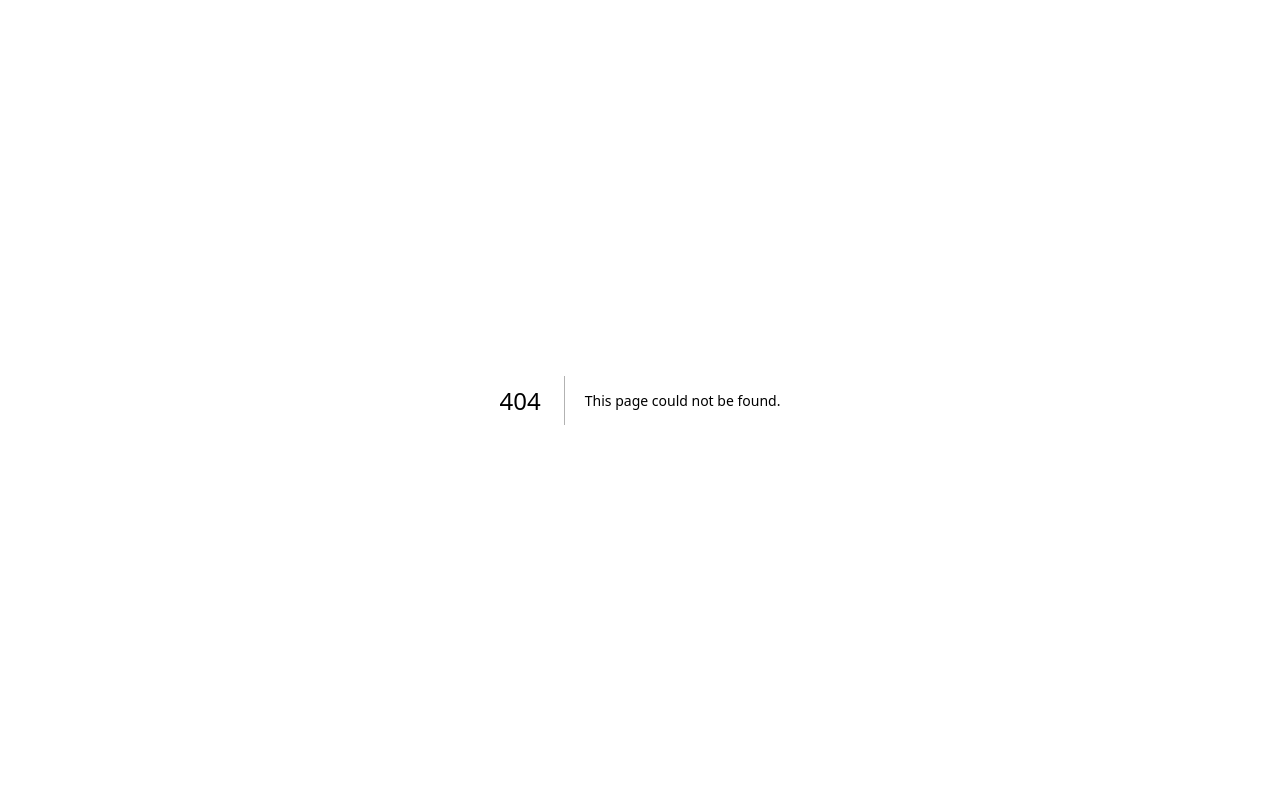
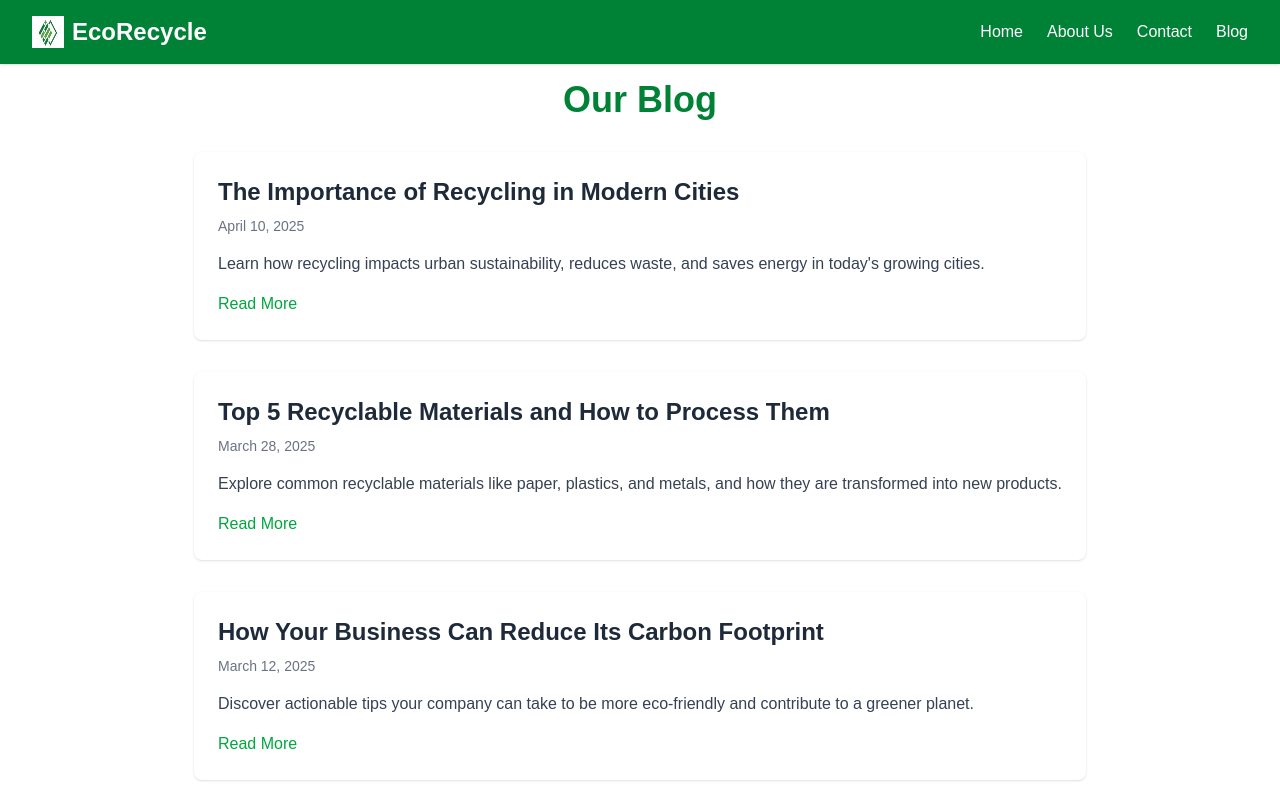
Before and after one commit to Armand9999/waste-recycling, a Next.js app: page /blog in a window 1280 px wide. Before the commit this address had no page. Shown: the top 800 px of the page. Built offline with nearby package versions, Linux system fonts and the light colour scheme.

Commit message:
Blog page added

```diff
--- /dev/null
+++ b/app/blog/page.tsx
@@ -0,0 +1,53 @@
+// app/blog/page.tsx
+"use client";
+
+import { useState } from "react";
+import Link from "next/link";
+import Navbar from "../ui/Navbar";
+import Footer from "../ui/Footer";
+import posts from "../data/posts";
+
+export default function BlogPage() {
+  const [activePost, setActivePost] = useState(null);
+
+  return (
+    <div className="flex flex-col min-h-screen ">
+        <Navbar />
+        <div className="max-w-4xl mx-auto">
+            <h1 className="text-4xl font-bold mb-8 text-center text-green-700 mt-4">Our Blog</h1>
+            <div className="grid gap-8">
+            {posts.map((post) => (
+                <div
+                key={post.slug}
+                className="bg-white p-6 rounded-lg shadow hover:shadow-md transition cursor-pointer"
+                onClick={() => setActivePost(post)}
+                >
+                <h2 className="text-2xl font-semibold text-gray-800 mb-2">{post.title}</h2>
+                <p className="text-sm text-gray-500 mb-4">{post.date}</p>
+                <p className="text-gray-700 mb-4">{post.excerpt}</p>
+                <span className="text-green-600 hover:underline font-medium">Read More</span>
+                </div>
+            ))}
+            </div>
+        </div>
+
+        {/* Overlay Modal */}
+        {activePost && (
+            <div className="fixed inset-0 bg-grey bg-opacity-50 z-50 flex items-center justify-center px-4">
+            <div className="bg-white max-w-2xl w-full p-6 rounded-lg shadow-lg relative overflow-y-auto max-h-[80vh]">
+                <button
+                className="absolute top-4 right-4 text-gray-600 hover:text-red-500"
+                onClick={() => setActivePost(null)}
+                >
+                &#x2715;
+                </button>
+                <h2 className="text-2xl font-bold mb-2 text-green-700">{activePost.title}</h2>
+                <p className="text-sm text-gray-500 mb-4">{activePost.date}</p>
+                <div className="prose" dangerouslySetInnerHTML={{ __html: activePost.content }}></div>
+            </div>
+            </div>
+        )}
+        <Footer />
+    </div>
+  );
+}
--- /dev/null
+++ b/app/data/posts.ts
@@ -0,0 +1,25 @@
+const posts = [
+    {
+      title: "The Importance of Recycling in Modern Cities",
+      slug: "importance-of-recycling",
+      date: "April 10, 2025",
+      excerpt: "Learn how recycling impacts urban sustainability, reduces waste, and saves energy in today's growing cities.",
+      content: "<p>Recycling is crucial for reducing landfill waste and conserving natural resources. In modern cities, proper waste management can dramatically decrease carbon emissions and create jobs. Citizens can contribute by separating recyclables, reducing consumption, and supporting eco-conscious businesses.</p>"
+    },
+    {
+      title: "Top 5 Recyclable Materials and How to Process Them",
+      slug: "top-5-recyclables",
+      date: "March 28, 2025",
+      excerpt: "Explore common recyclable materials like paper, plastics, and metals, and how they are transformed into new products.",
+      content: "<p>Paper, cardboard, plastics (1 and 2), glass, and aluminum are some of the most recyclable materials. Each material has a specific process, including sorting, cleaning, and reprocessing. Educating the public on how to properly recycle can increase recovery rates significantly.</p>"
+    },
+    {
+      title: "How Your Business Can Reduce Its Carbon Footprint",
+      slug: "business-carbon-footprint",
+      date: "March 12, 2025",
+      excerpt: "Discover actionable tips your company can take to be more eco-friendly and contribute to a greener planet.",
+      content: "<p>Businesses can reduce their carbon footprint by switching to renewable energy, minimizing waste, and encouraging remote work. Partnering with recycling services and using sustainable packaging can also make a big difference in environmental impact.</p>"
+    }
+  ];
+
+  export default posts;
--- a/app/page.tsx
+++ b/app/page.tsx
@@ -12,25 +12,7 @@ export default function Home() {
         <h2 className="text-4xl font-bold mb-6">Welcome to EcoRecycle</h2>
         <p className="text-lg mb-6">Promoting a cleaner, greener tomorrow through responsible recycling.</p>
 
-        {/* <div className="grid md:grid-cols-3 justify-items-center mb-8 ">
-          {
-            [
-              { src: "/mock-recycling.jpg", alt: "Recycling", width: 600, height: 400 },
-              { src: "/mock-recycling-1.jpg", alt: "Recycling", width: 600, height: 400 },
-              { src: "/mock-recycling-2.jpg", alt: "Recycling", width: 600, height: 400 }
-            ].map((image, index) => (
-              <Image
-                key={index}
-                src={image.src}
-                alt={image.alt}
-                width={image.width}
-                height={image.height}
-              />
-            ))
-          }
-        </div> */}
-
-<section className="relative h-screen w-vh overflow-hidden mb-6">
+        <section className="relative h-screen min-w-vh overflow-hidden mx-auto mb-6">
 
           {/* Background Video */}
           <video
--- a/app/ui/Navbar.tsx
+++ b/app/ui/Navbar.tsx
@@ -1,17 +1,44 @@
-'use client';
-import Link from 'next/link';
+"use client";
+
+import { useState } from "react";
+import Link from "next/link";
+import { Menu, X } from "lucide-react";
 
 export default function Navbar() {
+  const [isOpen, setIsOpen] = useState(false);
+
   return (
-    <nav className="bg-green-700 p-4 text-white">
-      <div className="container mx-auto flex justify-between items-center">
-        <h1 className="text-2xl font-bold">EcoRecycle</h1>
-        <div className="space-x-6">
+    <header className="bg-green-700 shadow sticky top-0 z-50">
+      <div className="max-w-7xl mx-auto px-4 sm:px-6 lg:px-8 py-4 flex justify-between items-center">
+        <Link href="/" className="text-2xl flex flex-cols-2 gap-2 font-bold text-white">
+          <img src="/images/logo.png" alt="Logo" className="h-8 w-8" />
+          <p>EcoRecycle</p>
+        </Link>
+
+        <nav className="hidden md:flex space-x-6 text-white">
           <Link href="/">Home</Link>
           <Link href="/about">About Us</Link>
-          <Link href="/contact">Contact Us</Link>
+          <Link href="/contact">Contact</Link>
+          <Link href="/blog">Blog</Link>
+        </nav>
+
+        <button
+          className="md:hidden text-gray-700"
+          onClick={() => setIsOpen(!isOpen)}
+          aria-label="Toggle Menu"
+        >
+          {isOpen ? <X size={28} /> : <Menu size={28} />}
+        </button>
+      </div>
+
+      {isOpen && (
+        <div className="md:hidden grid grid-col bg-green-700 text-white px-4 pb-4 space-y-2">
+          <Link href="/" onClick={() => setIsOpen(false)}>Home</Link>
+          <Link href="/about" onClick={() => setIsOpen(false)}>About Us</Link>
+          <Link href="/contact" onClick={() => setIsOpen(false)}>Contact</Link>
+          <Link href="/blog" onClick={() => setIsOpen(false)}>Blog</Link>
         </div>
-      </div>
-    </nav>
+      )}
+    </header>
   );
 }
```
Also changed, not shown: public/images/logo.png (added). Lines whose indentation alone changed are shown as unchanged.
